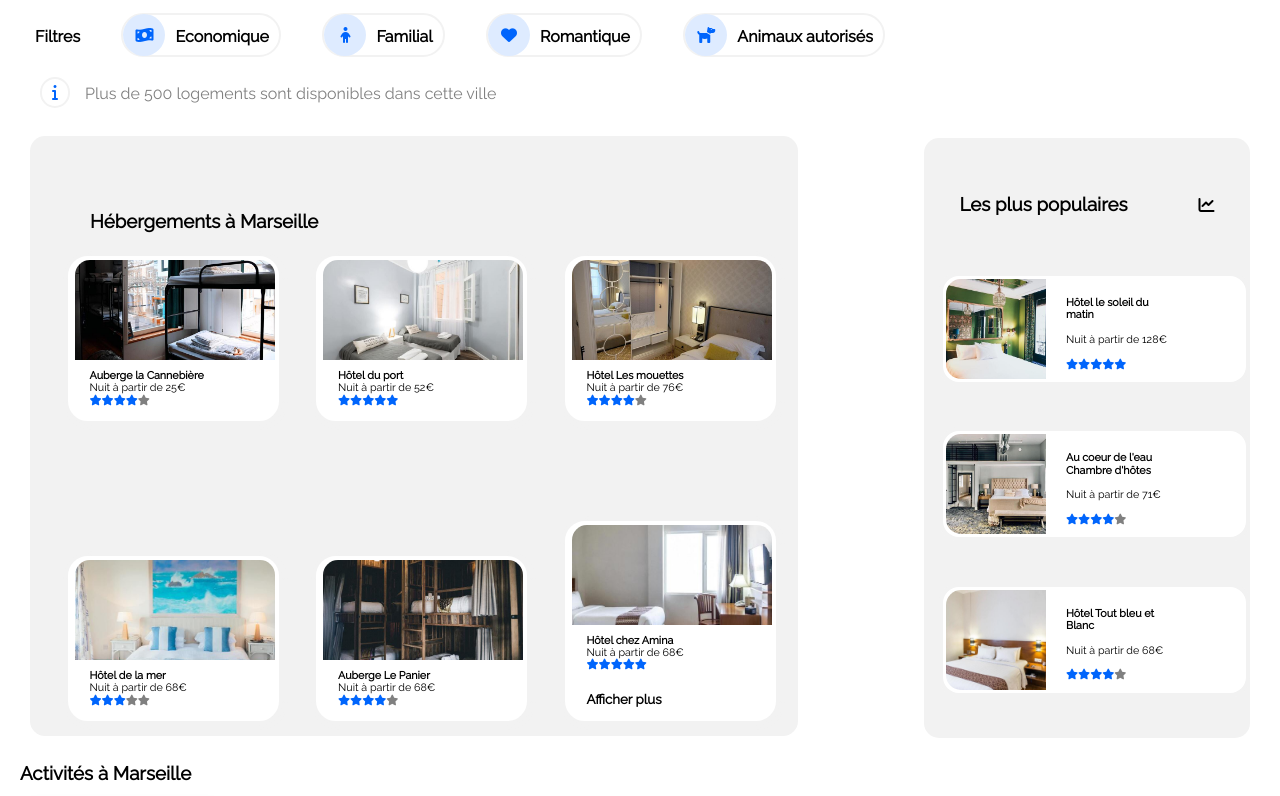
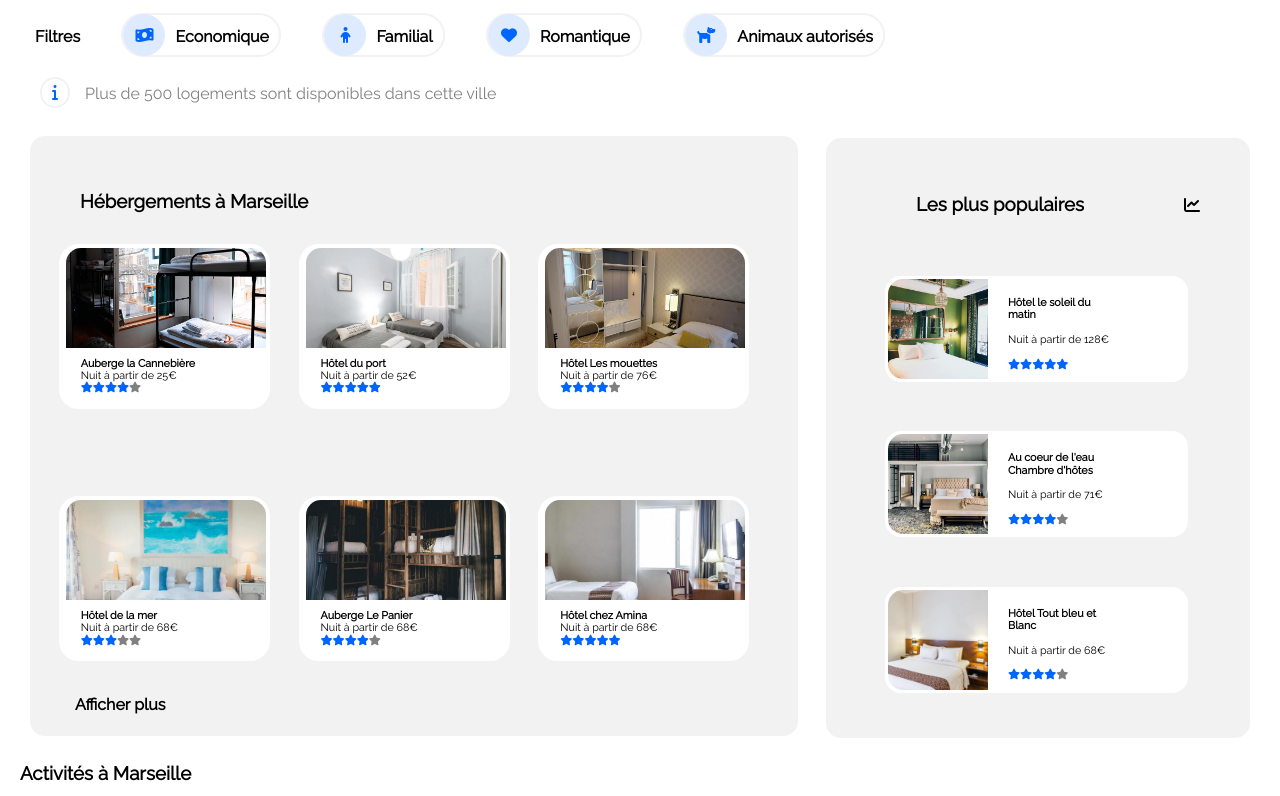
Before and after one commit to 4lb4t0R/Booki, a plain HTML site: page index.html in a window 1280 px wide. Shown: the part 284-1080 px from the top of the page. Drawn offline with Linux system fonts and the light colour scheme; files whose address does not match are found by name.

Commit message:
hebergement full ok

```diff
--- a/index.html
+++ b/index.html
@@ -264,10 +264,11 @@
 						><i class="etoilebleue fa-solid fa-star"></i
 						><i class="etoilebleue fa-solid fa-star"></i>
 					</h6>
-					<h5 class="textebis">
+
+				</div>
+				<p class="affplus">
 						Afficher plus
-					</h5>
-				</div>
+					</p>
 			</div>
 			</section>
 
--- a/style.css
+++ b/style.css
@@ -354,6 +354,12 @@ span {
 	padding-top: 10px;
 	padding-left: 15px;
 }
+.affplus {
+	text-align: left;
+	margin-bottom: 10px;
+	padding-top: 10px;
+	padding-left: 15px;
+}
 .produitbis {
 	height: 100px;
 	width: 270px;
@@ -410,7 +416,7 @@ span {
 
 @media (min-width: 992px) {
     /*HEADER*/
-	.leheader {display: flex; flex-direction: row; justify-content: space-between; margin-left: 50px;}
+	.leheader {display: flex; flex-direction: row; justify-content: space-between; margin-left: 30px;}
 
 	/*LOGO*/
 	.lelogo {width: 95px; height: 55px;	margin-left: 30px; margin-top: 20px; margin-bottom:10px;}
@@ -437,14 +443,20 @@ span {
 .bubulle {margin-left: 10px;}
 
 	/*LES PLUS POPULAIRES*/
-.vitrinepop {height:600px; justify-content:space-evenly; margin-right:30px;}
+.vitrinepop {height:600px; justify-content:space-evenly; margin-right:30px; width:30%; padding-left:40px}
+
 
 	/*HEBERGEMENTS*/
 .vitrineheber {flex-direction:row; background-color:#F2F2F2; flex-wrap:wrap; padding-top:35px; margin-right:30px; width:60%; height:565px; justify-content:space-evenly;
 				position:absolute; top:390px; left:30px; align-items:flex-end;}
+.presentoir3 {margin-right:35px;}
+.presentoir4 {margin-bottom:75px;}
+.presentoir5 {margin-bottom:75px;}
+.presentoir6 {margin-right:35px; margin-bottom:75px;}
 .produitbis {width:200px;}
 .desktop {display:flex; flex-direction:row-reverse; align-items:center;}
-.txtheber {position:absolute; top:50px; left:40px ;}
+.txtheber {position:absolute; top:30px; left:30px ;}
+.affplus {position:absolute; top:550px; left:30px; font-weight: bold; cursor:pointer}
 
 	/*ACTIVITES*/
 
```
